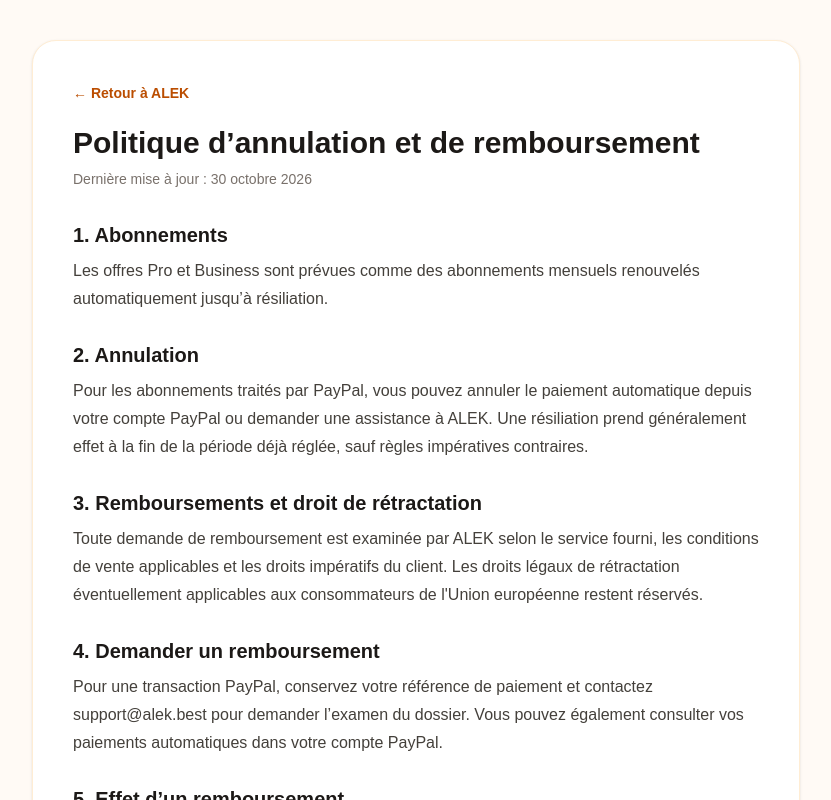
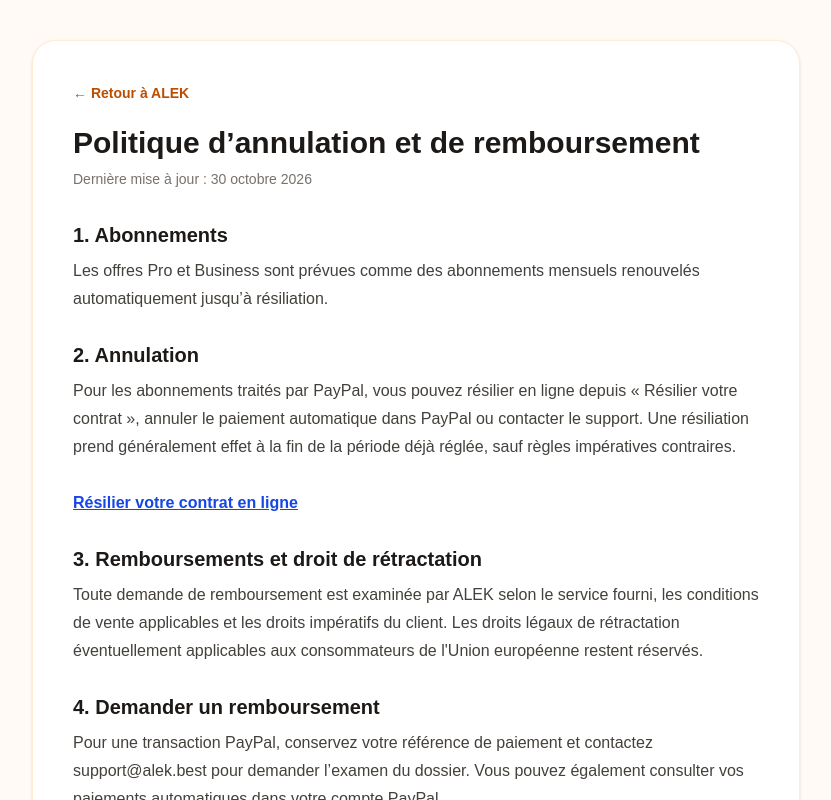
Before and after one commit to rostomiorjonikidze-dotcom/ALEK-app, a Next.js app: page /refund in a window 1280 px wide. Shown: the top 800 px of the page, without its empty margins (224-1055 px from the left). Built offline with nearby package versions, Linux system fonts and the light colour scheme.

Commit message:
legal: transparency and accessible cancellation

```diff
--- a/app/refund/page.tsx
+++ b/app/refund/page.tsx
@@ -41,9 +41,9 @@ export default function RefundPage() {
             <p className="mt-2">Les offres Pro et Business sont prévues comme des abonnements mensuels renouvelés automatiquement jusqu’à résiliation.</p>
           </section>
           <section><h2 className="text-xl font-bold text-stone-900">2. Annulation</h2>
-            <p className="mt-2">Pour les abonnements traités par PayPal, vous pouvez annuler le paiement automatique depuis votre compte PayPal ou demander une assistance à ALEK. Une résiliation prend généralement effet à la fin de la période déjà réglée, sauf règles impératives contraires.</p>
+            <p className="mt-2">Pour les abonnements traités par PayPal, vous pouvez résilier en ligne depuis « Résilier votre contrat », annuler le paiement automatique dans PayPal ou contacter le support. Une résiliation prend généralement effet à la fin de la période déjà réglée, sauf règles impératives contraires.</p>
           </section>
-          <section><h2 className="text-xl font-bold text-stone-900">3. Remboursements et droit de rétractation</h2>
+          <p><a href="/resilier-votre-contrat" className="font-bold text-blue-700 underline">Résilier votre contrat en ligne</a></p><section><h2 className="text-xl font-bold text-stone-900">3. Remboursements et droit de rétractation</h2>
             <p className="mt-2">Toute demande de remboursement est examinée par ALEK selon le service fourni, les conditions de vente applicables et les droits impératifs du client. Les droits légaux de rétractation éventuellement applicables aux consommateurs de l'Union européenne restent réservés.</p>
           </section>
           <section><h2 className="text-xl font-bold text-stone-900">4. Demander un remboursement</h2>
```
